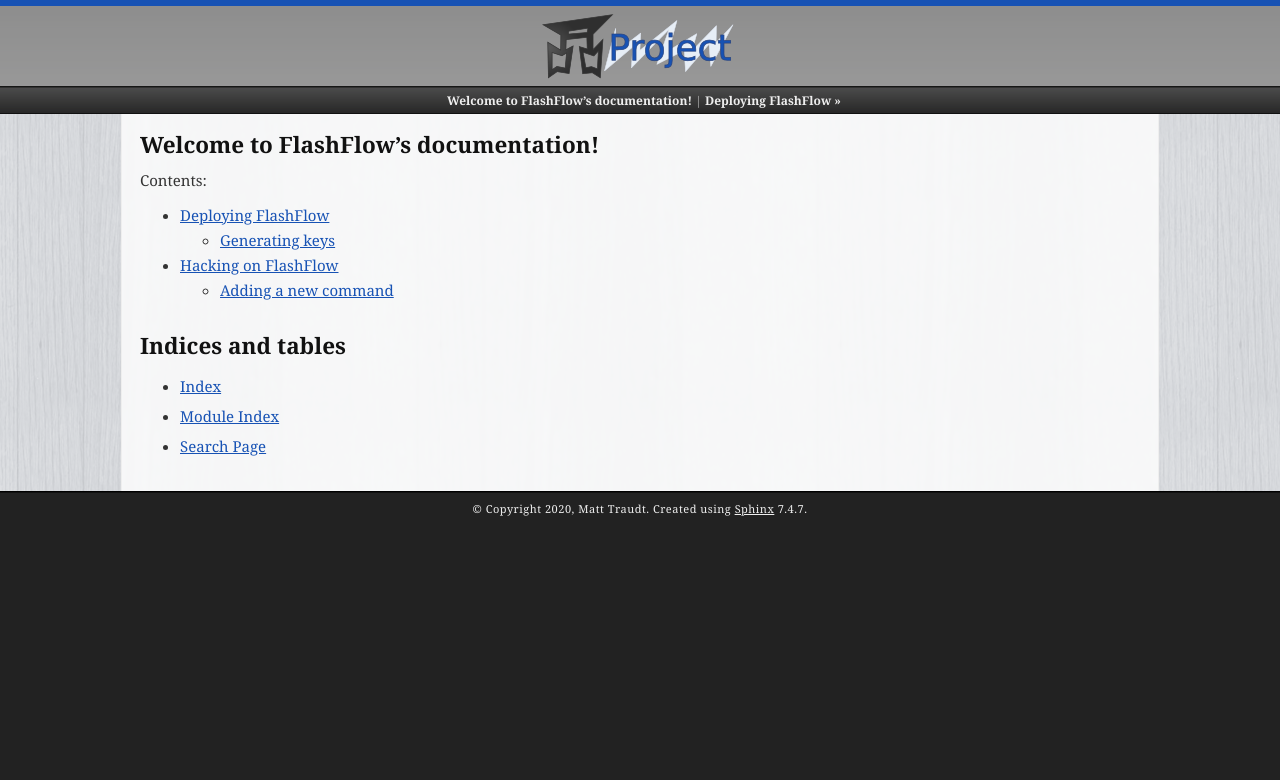
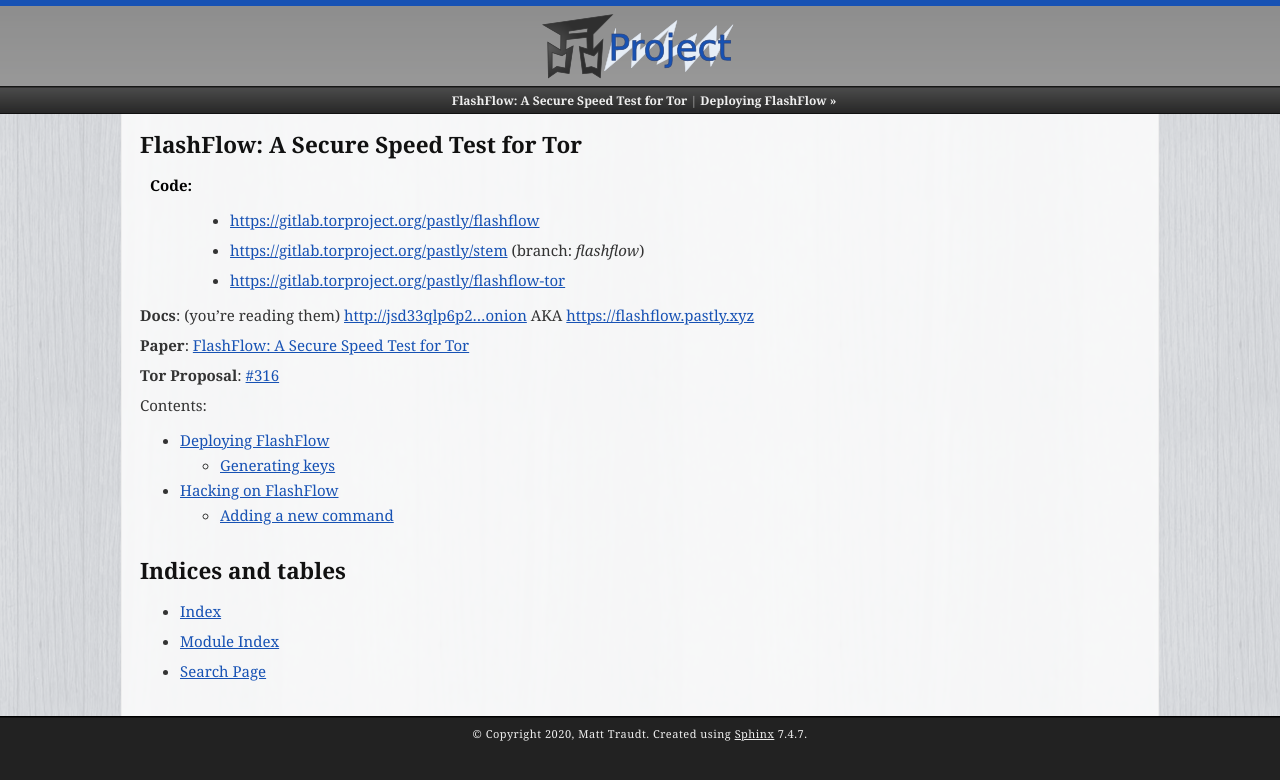
Before and after one commit to pastly/flashflow, a Sphinx documentation site: the page built from docs/index.rst, in a window 1280 px wide. Shown: the top 780 px of the page. Built offline with Sphinx 7.4.7, drawn with Linux system fonts in a browser that asks for light colours; pages that are not in the unit, such as notebooks, are missing from menus.

Commit message:
deploy-docs script, update readme and docs index to point to things

```diff
--- a/docs/index.rst
+++ b/docs/index.rst
@@ -3,8 +3,21 @@
    You can adapt this file completely to your liking, but it should at least
    contain the root `toctree` directive.
 
-Welcome to FlashFlow's documentation!
-=====================================
+FlashFlow: A Secure Speed Test for Tor
+======================================
+
+**Code**:
+ - https://gitlab.torproject.org/pastly/flashflow
+ - https://gitlab.torproject.org/pastly/stem (branch: *flashflow*)
+ - https://gitlab.torproject.org/pastly/flashflow-tor
+
+**Docs**: (you're reading them)
+`http://jsd33qlp6p2...onion <http://jsd33qlp6p2t3snyw4prmwdh2sukssefbpjy6katca5imn4zz4pepdid.onion>`_
+AKA https://flashflow.pastly.xyz
+
+**Paper**: `FlashFlow: A Secure Speed Test for Tor <https://arxiv.org/pdf/2004.09583.pdf>`_
+
+**Tor Proposal**: `#316 <https://gitweb.torproject.org/torspec.git/tree/proposals/316-flashflow.txt>`_
 
 .. toctree::
    :maxdepth: 2
```
Also changed, not shown: README.md (+3 -1 lines), 1 other file.
